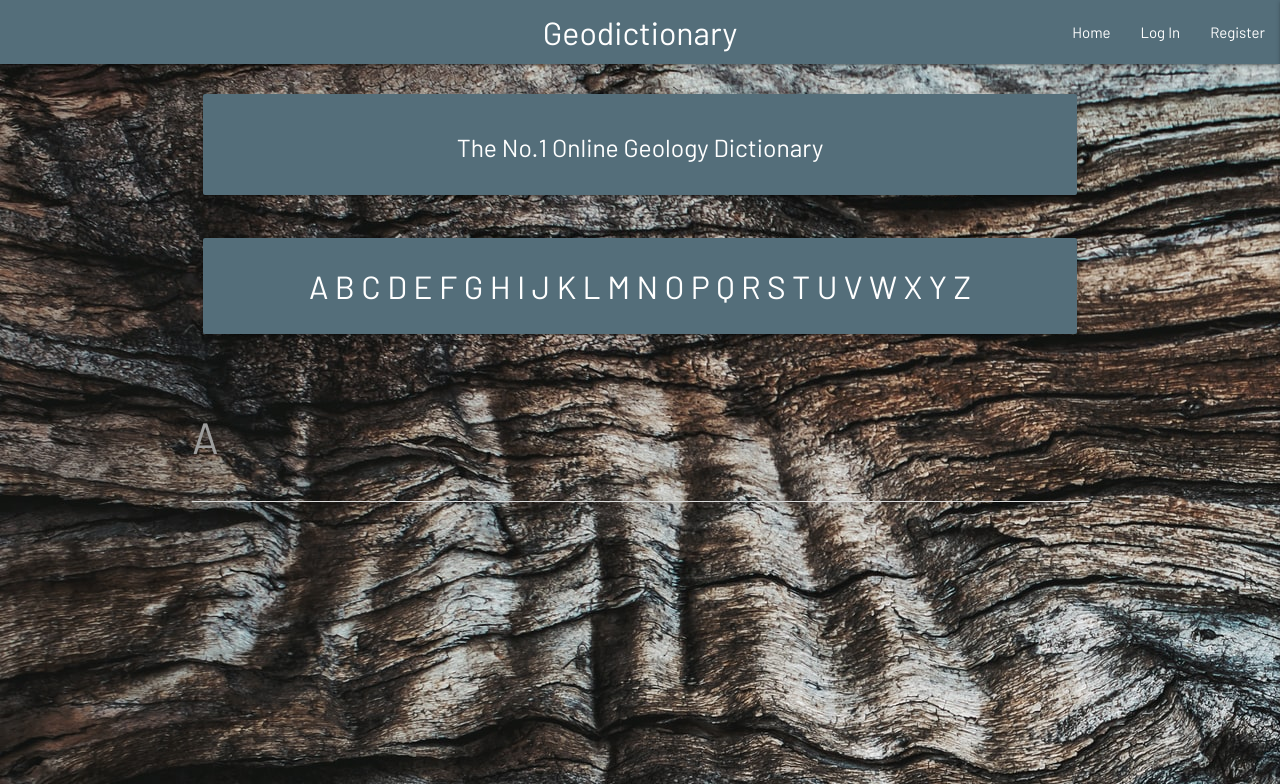
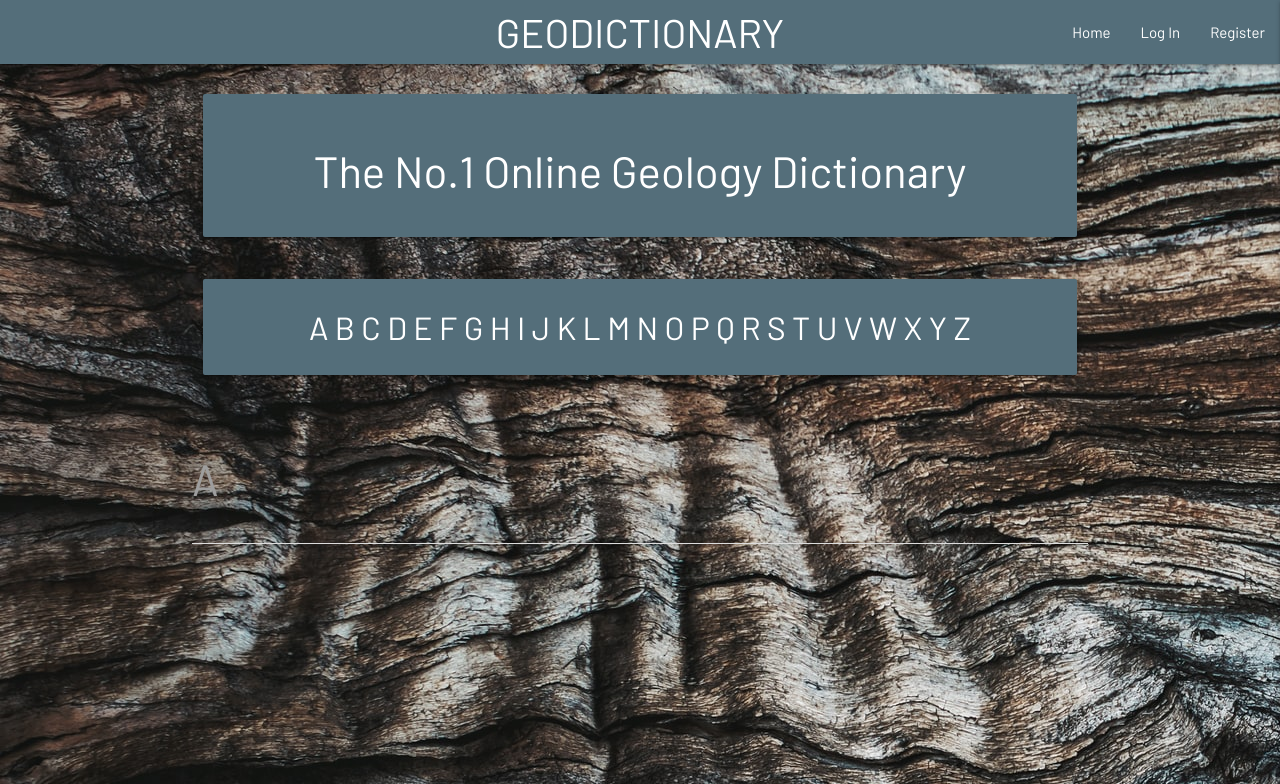
Before and after one commit to sruss07/MS03-Geodictionary, a Flask app: page / in a window 1280 px wide. Shown: the top 784 px of the page. Run offline with Flask 2, Linux system fonts and the light colour scheme; data that the repository does not hold is empty; some libraries are stand-ins or nearby versions.

Commit message:
updated font size for logo and headline

```diff
--- a/static/css/style.css
+++ b/static/css/style.css
@@ -5,14 +5,18 @@
 body {
     background-image: url("../images/rock-foliation-texture.jpg");
     background-repeat: cover;
-    background-attachment: fixed;
     font-family: 'Barlow', 'Lato', sans-serif;
 }
 
 /*-------------Terms-----------*/
 
 #geo-logo {
-    font-size: xx-large;
+    font-size: 40px;
+    text-transform: uppercase;
+}
+
+.headline {
+    font-size: 30px;
 }
 
 .alphabet a {
--- a/templates/terms.html
+++ b/templates/terms.html
@@ -6,7 +6,7 @@
     <div class="col s12">
         <div class="card blue-grey darken-1">
             <div class="card-content white-text">
-                <h5 class="center-align">The No.1 Online Geology Dictionary</h5>
+                <h3 class="center-align">The No.1 Online Geology Dictionary</h3>
             </div>
         </div>
     </div>
```
